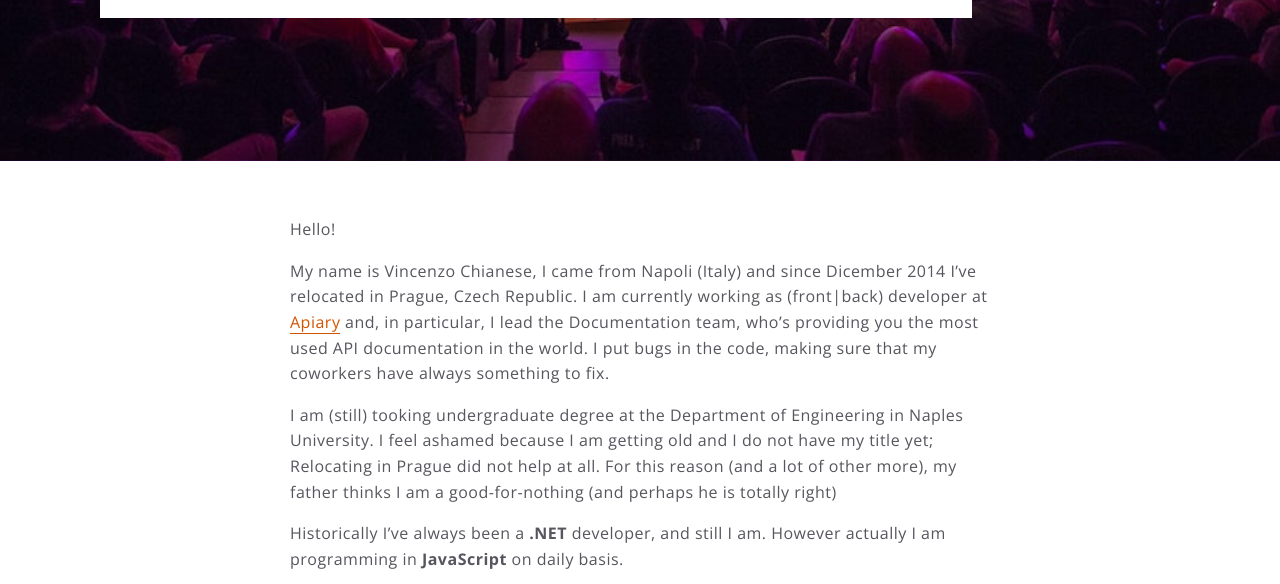
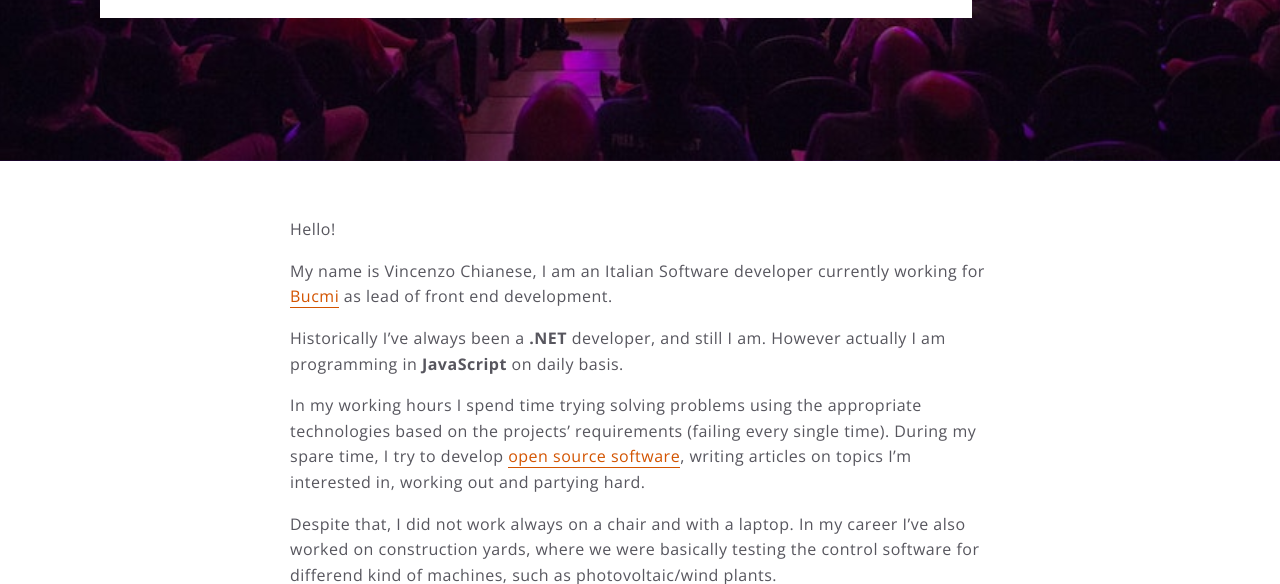
Before and after one commit to XVincentX/vncz, a Jekyll site: the page built from about.md, in a window 1280 px wide and 1400 px high, scrolled down 342 px, cut to the strip 0-584 px from the top of the window. Built offline with Jekyll 4.4.1, drawn with Linux system fonts in a browser that asks for light colours; some of the changed text lies outside the part shown.

Commit message:
Update the about page

```diff
--- a/about.md
+++ b/about.md
@@ -6,10 +6,7 @@
 
 Hello!
 
-My name is Vincenzo Chianese, I came from Napoli (Italy) and since Dicember 2014 I've relocated in Prague, Czech Republic.
-I am currently working as (front|back) developer at [Apiary](http://apiary.io) and, in particular, I lead the Documentation team, who's providing you the most used API documentation in the world. I put bugs in the code, making sure that my coworkers have always something to fix.
-
-I am (still) tooking undergraduate degree at the Department of Engineering in Naples University. I feel ashamed because I am getting old and I do not have my title yet; Relocating in Prague did not help at all. For this reason (and a lot of other more), my father thinks I am a good-for-nothing (and perhaps he is totally right)
+My name is Vincenzo Chianese, I am an Italian Software developer currently working for [Bucmi](https://bucmi.com) as lead of front end development.
 
 Historically I've always been a **.NET** developer, and still I am. However actually I am programming in **JavaScript** on daily basis.
 
@@ -27,6 +24,7 @@
 
 I love Spanish language. One time I was in Spain and I liked so much that language that decided to buy a book for babies entirely in Spanish: [El Principito](https://es.wikipedia.org/wiki/El_principito). When I felt that was enough proficient in Spanish, I started to stop persons on the street when I was able to detect that they were talking in Spanish, and asked for small conversation. Furthermore, in order to became even more fluent, I decided to move in an shared house with 1 Spanish girl, 1 Spanish Guy, a Mexican girl and a Cuban boy, that is where I actually live. On the other side, I consider my English terrible (orroroso, por ser preciso).
 
-During July 2015 I was in Lisbon, and I liked the language so much...you may understand by yourself what's happening!
+During July 2015 I was in Lisbon, and I liked the language so much and decided that probably learning
+Portoguese would have been a good idea, so...
 
-Si, descuti de aprender o idioma Portuges tambem! (but the pronunciation is a pain, and it's not going to so good to be honest, but I won't give up.)
+Eu falo o idioma Portuges tambem!
```
